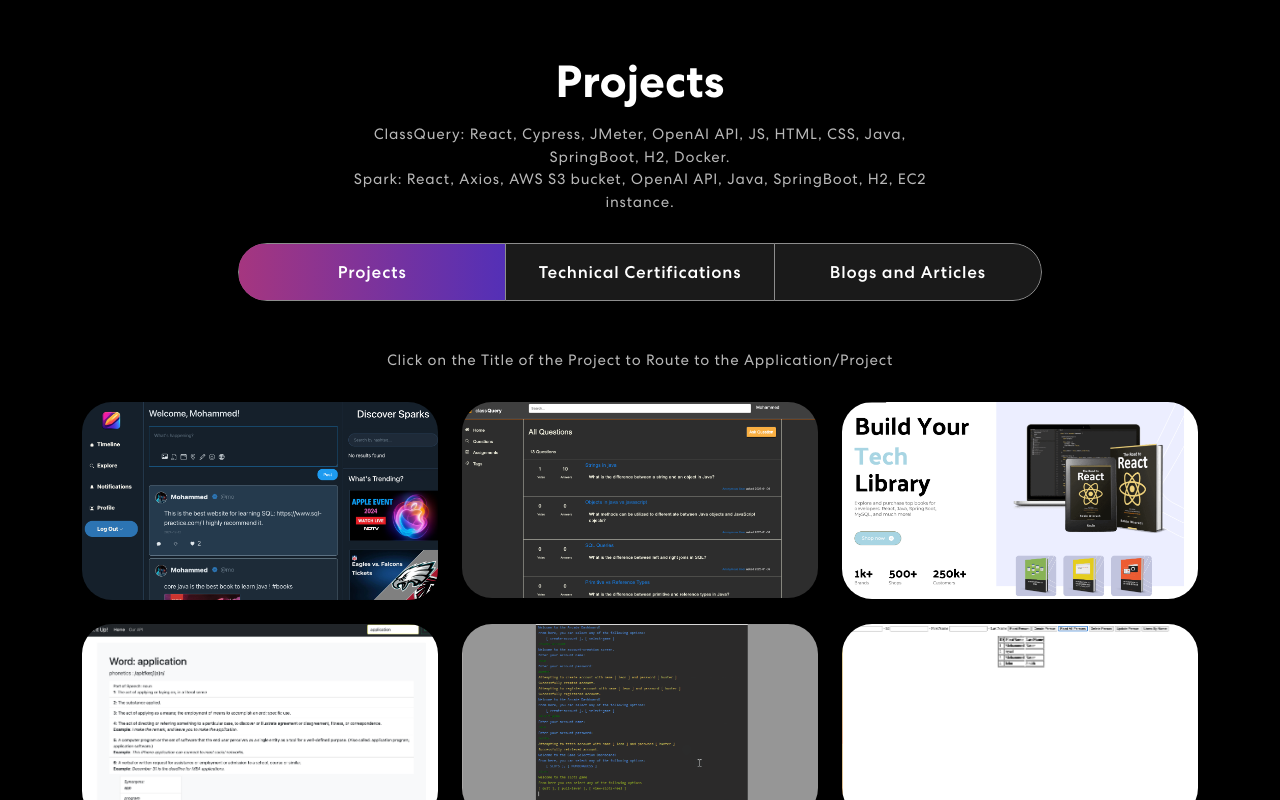
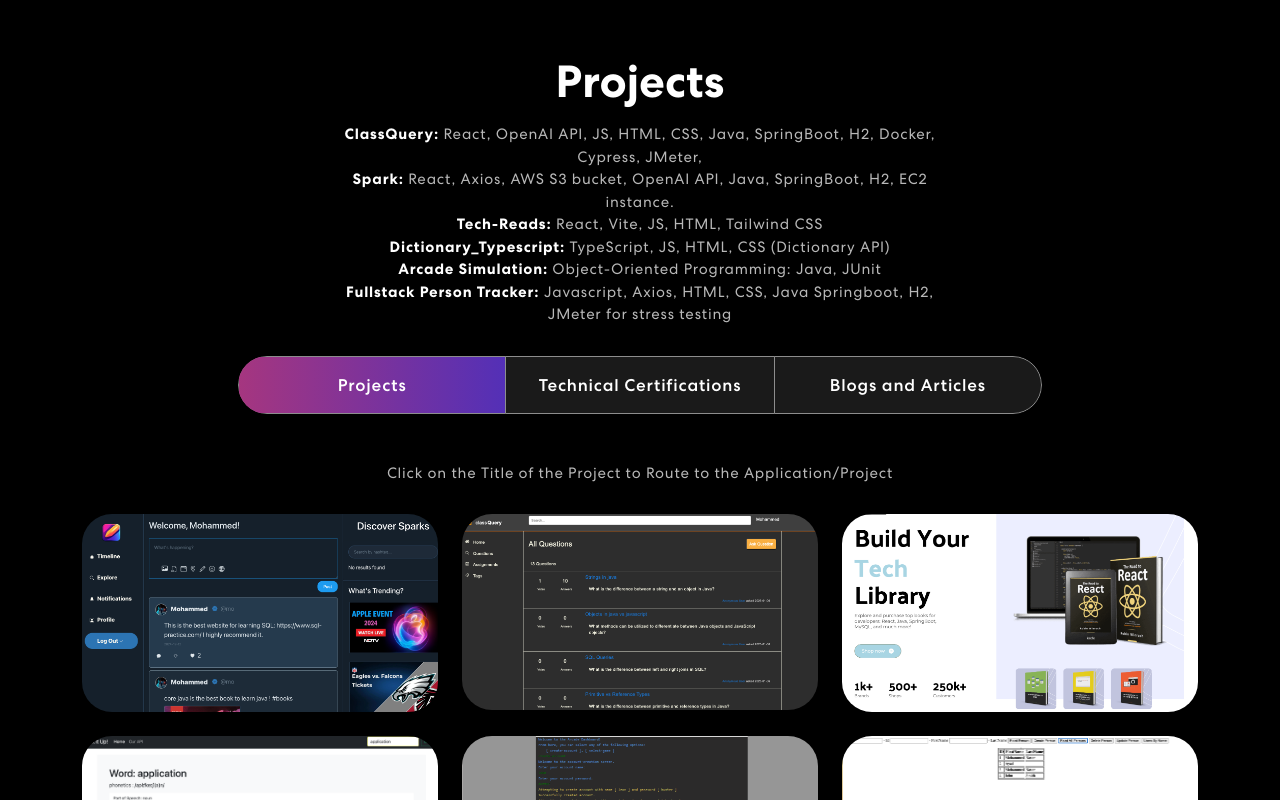
Before and after one commit to mnaser11218/Portfolio, a React (Create React App) app: page / in a window 1280 px wide. Shown: the part 1660-2460 px from the top of the page. Built offline with nearby package versions, Linux system fonts and the light colour scheme.

Commit message:
updated projects tech

```diff
--- a/src/App.css
+++ b/src/App.css
@@ -20,6 +20,9 @@
   margin: 0;
   padding: 0;
   box-sizing: border-box;
+}
+b{
+  color: white;
 }
 
 html {
--- a/src/components/Projects.js
+++ b/src/components/Projects.js
@@ -140,7 +140,7 @@
               {({ isVisible }) =>
               <div className={isVisible ? "animate__animated animate__fadeIn": ""}>
                 <h2>Projects</h2>
-<p>ClassQuery: React, Cypress, JMeter, OpenAI API, JS, HTML, CSS, Java, SpringBoot, H2, Docker. <br></br>Spark: React, Axios, AWS S3 bucket, OpenAI API, Java, SpringBoot, H2, EC2 instance. </p>
+<p><b>ClassQuery:</b> React, OpenAI API, JS, HTML, CSS, Java, SpringBoot, H2, Docker, Cypress, JMeter,  <br></br><b>Spark:</b> React, Axios, AWS S3 bucket, OpenAI API, Java, SpringBoot, H2, EC2 instance. <br></br> <b>Tech-Reads:</b> React, Vite, JS, HTML, Tailwind CSS <br></br><b>Dictionary_Typescript:</b> TypeScript, JS, HTML, CSS (Dictionary API) <br></br> <b>Arcade Simulation: </b>Object-Oriented Programming: Java, JUnit <br></br><b>Fullstack Person Tracker:</b> Javascript, Axios, HTML, CSS, Java Springboot, H2, JMeter for stress testing  </p>
                 <Tab.Container id="projects-tabs" defaultActiveKey="first">
                   <Nav variant="pills" className="nav-pills mb-5 justify-content-center align-items-center" id="pills-tab">
                     <Nav.Item>
```
